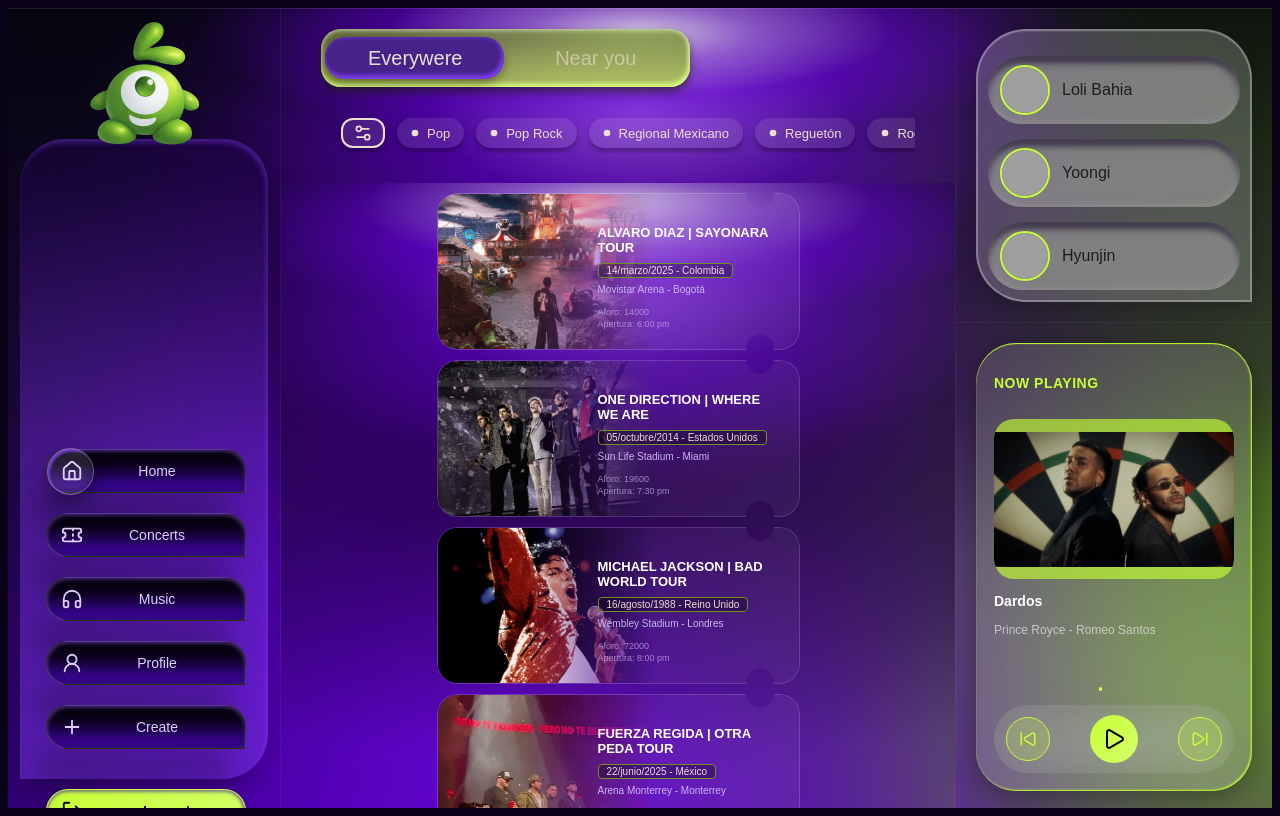
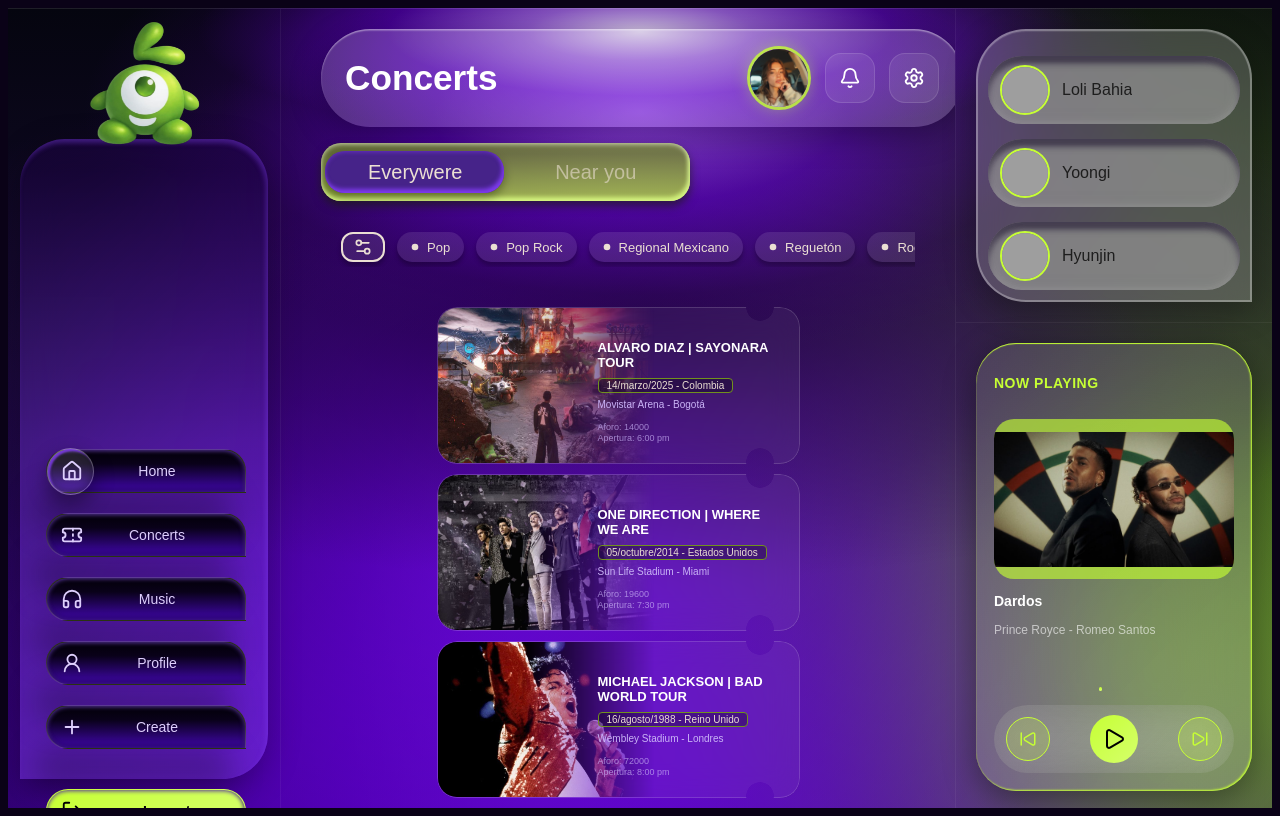
Before and after one commit to munozidk/Same_Beat_2.0, a React (Vite) app in the folder SameBeat-3/: page /concerts in a window 1280 px wide. Built offline with nearby package versions, Linux system fonts and the light colour scheme; grey boxes are pictures that could not be loaded.

Commit message:
arreglo de la top bar en las demas pantallas

```diff
--- a/SameBeat-3/src/components/MainLayout/MainLayout.css
+++ b/SameBeat-3/src/components/MainLayout/MainLayout.css
@@ -31,6 +31,13 @@
 
 .mobile-main-content::-webkit-scrollbar {
     display: none;
+}
+
+.mobile-concerts-stack {
+    display: flex;
+    flex-direction: column;
+    gap: 1rem;
+    padding: 0 14px 12px;
 }
 
 /* Desktop Layout Configuration */
@@ -86,10 +93,13 @@
         overflow: hidden;
     }
 
-    .filters {
+    .concerts-controls {
         padding: 20px 40px;
         flex-shrink: 0;
         background: transparent;
+        display: flex;
+        flex-direction: column;
+        gap: 16px;
     }
 
     .filters-container {
--- a/SameBeat-3/src/components/MainLayout/MainLayout.tsx
+++ b/SameBeat-3/src/components/MainLayout/MainLayout.tsx
@@ -3,7 +3,7 @@ import { useLocation } from 'react-router-dom';
 import Sidebar from '../SideBar/Sidebar';
 import LocationToggle from '../LocationToggle/LocationToggle';
 import FilterBar from '../FilterBar/FilterBar';
-import HeaderConcerts from '../HeaderConcerts/HeaderConcerts';
+import TopBar from '../TopBar/TopBar';
 import BottomNav from '../BottomNav/BottomNav';
 import ChatList from '../ChatList/ChatList';
 import NowPlaying from '../NowPLaying/NowPlaying';
@@ -42,7 +42,8 @@ const MainLayout: React.FC<MainLayoutProps> = ({ children }) => {
 
                     <main className="center-content">
                         {isConcertsScreen && (
-                            <section className="filters">
+                            <section className="concerts-controls">
+                                <TopBar title="Concerts" />
                                 <div className="filters-container">
                                     <LocationToggle />
                                     <FilterBar
@@ -76,6 +77,8 @@ const MainLayout: React.FC<MainLayoutProps> = ({ children }) => {
             <div className="mobile-layout">
                 <main className="mobile-main-content">
                     {isConcertsScreen && (
+                        <div className="mobile-concerts-stack">
+                            <TopBar title="Concerts" />
                             <div className="mobile-filters-top">
                                 <div className="flex justify-center py-4">
                                     <LocationToggle />
@@ -85,6 +88,7 @@ const MainLayout: React.FC<MainLayoutProps> = ({ children }) => {
                                     selectedGenres={selectedGenres}
                                     onToggleGenre={toggleGenre}
                                 />
+                            </div>
                         </div>
                     )}
                     {children}
--- a/SameBeat-3/src/screens/Concerts/Concerts.css
+++ b/SameBeat-3/src/screens/Concerts/Concerts.css
@@ -1,3 +1,18 @@
+.concerts-page {
+    display: flex;
+    flex-direction: column;
+    gap: 1.5rem;
+    min-height: 100%;
+    box-sizing: border-box;
+    padding: 0 40px 20px;
+}
+
+@media (max-width: 767px) {
+    .concerts-page {
+        padding: 0 14px 14px;
+    }
+}
+
 .concerts-list {
     flex: 1;
     overflow-y: auto;
--- a/SameBeat-3/src/screens/Concerts/Concerts.tsx
+++ b/SameBeat-3/src/screens/Concerts/Concerts.tsx
@@ -14,7 +14,7 @@ const ConcertsScreen = () => {
     : concerts;
 
   return (
-    <div className="screen-container">
+    <div className="concerts-page">
       <div className="concerts-list space-y-4">
         {filteredConcerts.length > 0 ? (
           filteredConcerts.map((concert) => (
--- a/SameBeat-3/src/screens/Discover/Discover.css
+++ b/SameBeat-3/src/screens/Discover/Discover.css
@@ -0,0 +1,14 @@
+.discover-screen {
+  display: flex;
+  flex-direction: column;
+  gap: 1.5rem;
+  min-height: 100%;
+  box-sizing: border-box;
+  padding: 1.5rem;
+}
+
+@media (max-width: 768px) {
+  .discover-screen {
+    padding: 0 14px 14px;
+  }
+}
--- a/SameBeat-3/src/screens/Discover/Discover.tsx
+++ b/SameBeat-3/src/screens/Discover/Discover.tsx
@@ -1,13 +1,12 @@
-import React from 'react';
-import { useNavigate } from 'react-router-dom';
-import { Ticket } from 'lucide-react';
-import { useFilter } from '../../contexts/FilterContext';
+import TopBar from '../../components/TopBar/TopBar';
 import './Discover.css';
 
-const Discover: React.FC = () => {
-    const navigate = useNavigate();
-    const { allGenres, selectedGenres, toggleGenre } = useFilter();
-
+const Discover = () => {
+  return (
+    <div className="discover-screen">
+      <TopBar title="Music" />
+    </div>
+  );
 };
 
 export default Discover;
```
Lines whose indentation alone changed are shown as unchanged.
